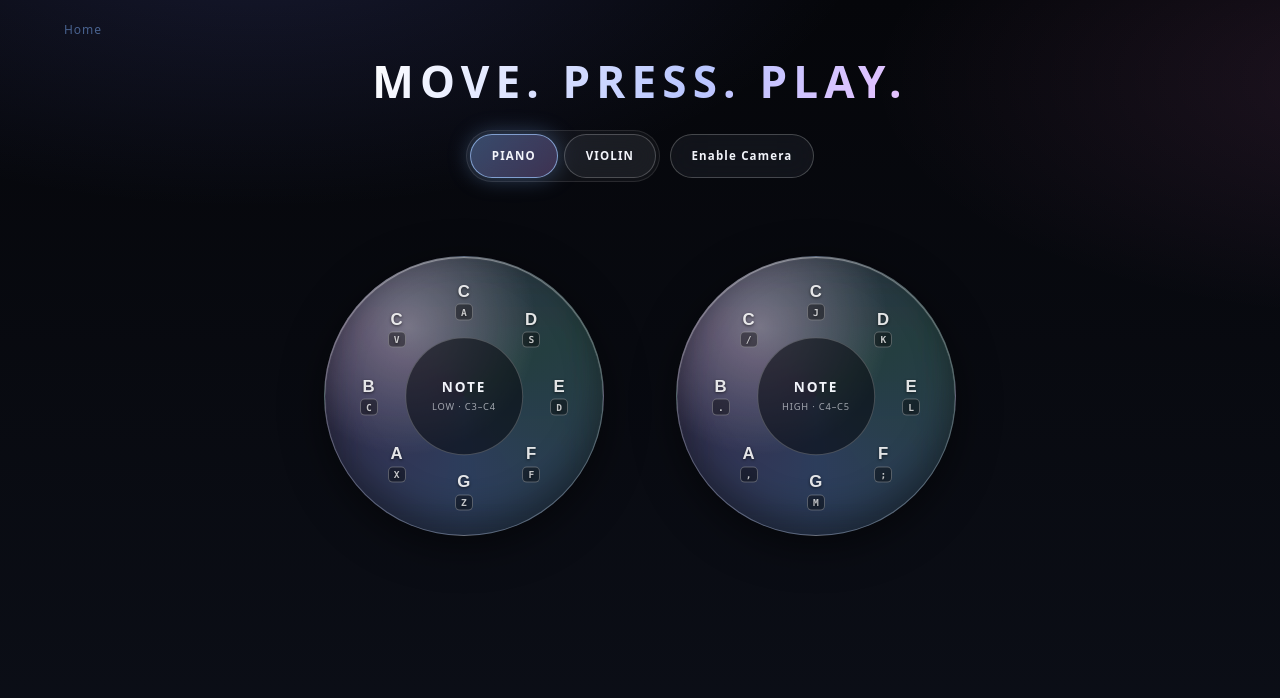
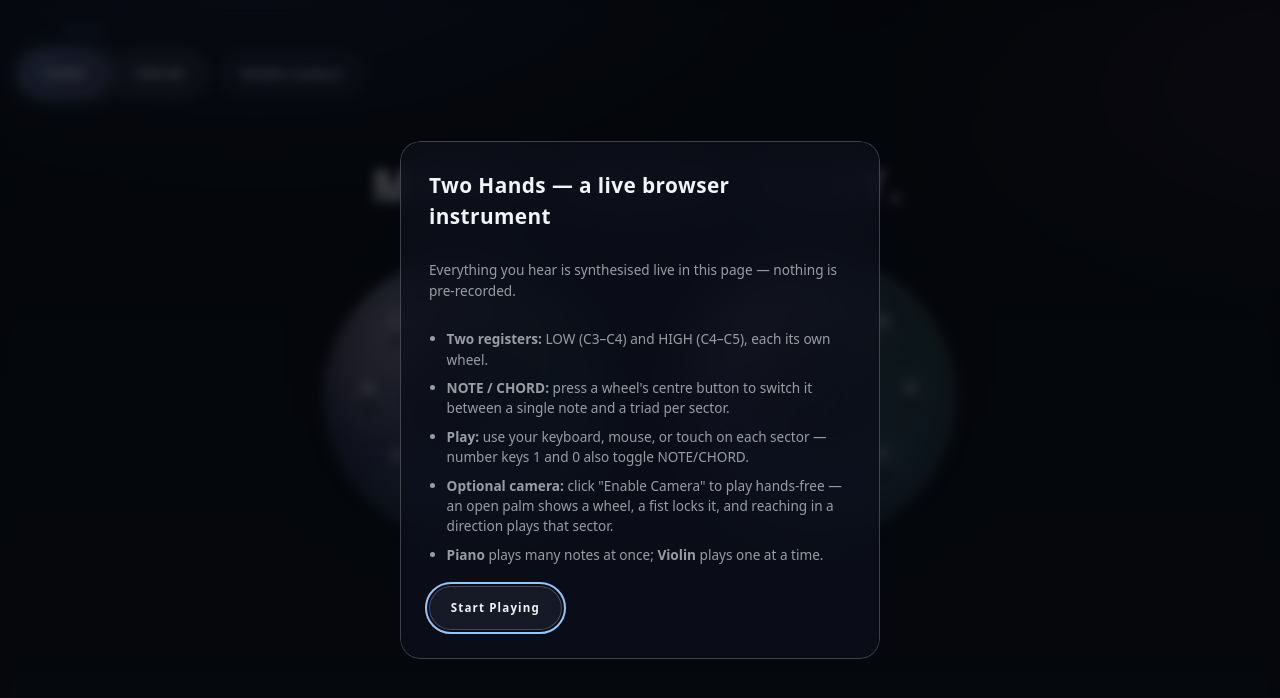
Before and after one commit to comp4020-agentic-coding-studio/comp4020-crit4-zdy-forever, a website built with Vite: page index.html in a window 1280 px wide. Built offline with nearby package versions, Linux system fonts and the light colour scheme.

Commit message:
feat: fullscreen camera, top-left HUD toolbar, and an English intro modal
The camera feed now fills the viewport instead of the constrained stage
box, the instrument/camera pill toolbar floats as a fixed top-left HUD
(keeping its existing glass styling), and a dialog explaining how to
play appears on every visit, doubling as the first user gesture that
unlocks audio.

```diff
--- a/index.html
+++ b/index.html
@@ -13,8 +13,7 @@
       </nav>
     </header>
     <main>
-      <h1 class="invitation">MOVE. PRESS. PLAY.</h1>
-
+      <div class="hud">
         <div class="toolbar">
           <div class="instrument-select" role="group" aria-label="Instrument">
             <button type="button" class="pill" data-instrument="piano" aria-pressed="true">
@@ -30,12 +29,40 @@
         </div>
 
         <p class="camera-status" id="camera-status" role="status" aria-live="polite"></p>
+      </div>
+
+      <h1 class="invitation">MOVE. PRESS. PLAY.</h1>
 
       <div class="stage" id="stage">
         <div class="camera-layer" id="camera-layer" aria-hidden="true"></div>
         <div class="wheels" id="wheels"></div>
       </div>
     </main>
+
+    <dialog id="intro-modal" class="intro-modal">
+      <form method="dialog" class="intro-modal-card">
+        <h2>Two Hands — a live browser instrument</h2>
+        <p>Everything you hear is synthesised live in this page — nothing is pre-recorded.</p>
+        <ul>
+          <li><strong>Two registers:</strong> LOW (C3–C4) and HIGH (C4–C5), each its own wheel.</li>
+          <li>
+            <strong>NOTE / CHORD:</strong> press a wheel's centre button to switch it between a
+            single note and a triad per sector.
+          </li>
+          <li>
+            <strong>Play:</strong> use your keyboard, mouse, or touch on each sector — number keys
+            1 and 0 also toggle NOTE/CHORD.
+          </li>
+          <li>
+            <strong>Optional camera:</strong> click "Enable Camera" to play hands-free — an open
+            palm shows a wheel, a fist locks it, and reaching in a direction plays that sector.
+          </li>
+          <li><strong>Piano</strong> plays many notes at once; <strong>Violin</strong> plays one at a time.</li>
+        </ul>
+        <button type="submit" class="pill intro-modal-close" autofocus>Start Playing</button>
+      </form>
+    </dialog>
+
     <script type="module" src="./main.ts"></script>
   </body>
 </html>
--- a/src/ui/app.ts
+++ b/src/ui/app.ts
@@ -70,6 +70,17 @@ export function startApp(): void {
   window.addEventListener("keydown", onGesture, { once: true });
 
   setUpCamera(engine, onGesture);
+  setUpIntroModal(onGesture);
+}
+
+/** Shown on every visit (not just the first) so a player never has to go
+ * hunting for how the wheels work; dismissing it doubles as the very first
+ * user gesture, so it also unlocks audio. */
+function setUpIntroModal(onGesture: () => void): void {
+  const modal = document.querySelector<HTMLDialogElement>("#intro-modal");
+  if (!modal) return;
+  modal.addEventListener("close", onGesture, { once: true });
+  modal.showModal();
 }
 
 /**
--- a/styles.css
+++ b/styles.css
@@ -71,6 +71,7 @@ main {
   align-items: center;
   gap: 1rem;
   flex: 1;
+  padding-top: 6.5rem;
 }
 
 .invitation {
@@ -86,11 +87,23 @@ main {
 
 /* --- toolbar --------------------------------------------------------- */
 
+.hud {
+  position: fixed;
+  top: calc(3rem + var(--safe-top));
+  left: calc(1rem + env(safe-area-inset-left, 0px));
+  z-index: 20;
+  display: flex;
+  flex-direction: column;
+  align-items: flex-start;
+  gap: 0.4rem;
+  max-width: min(90vw, 26rem);
+}
+
 .toolbar {
   display: flex;
   flex-wrap: wrap;
   gap: 0.6rem;
-  justify-content: center;
+  justify-content: flex-start;
   align-items: center;
 }
 
@@ -157,7 +170,7 @@ main {
   font-size: 0.72rem;
   letter-spacing: 0.04em;
   color: var(--ink-dim);
-  text-align: center;
+  text-align: left;
 }
 
 /* --- stage & wheels ---------------------------------------------------- */
@@ -171,7 +184,7 @@ main {
 }
 
 .camera-layer {
-  position: absolute;
+  position: fixed;
   inset: 0;
   opacity: 0;
   pointer-events: none;
@@ -184,12 +197,11 @@ main {
 }
 
 .camera-feed {
-  position: absolute;
+  position: fixed;
   inset: 0;
   width: 100%;
   height: 100%;
   object-fit: cover;
-  border-radius: 1.5rem;
   background: #000;
   transform: scaleX(-1); /* mirror the selfie camera */
   opacity: 0.5;
@@ -409,6 +421,62 @@ button.wheel-center:disabled {
   opacity: 0.55;
 }
 
+/* --- intro modal --------------------------------------------------------- */
+
+.intro-modal {
+  border: none;
+  border-radius: 1.25rem;
+  padding: 0;
+  max-width: min(92vw, 30rem);
+  max-height: 85dvh;
+  background: transparent;
+  color: var(--ink);
+}
+
+.intro-modal::backdrop {
+  background: rgb(4 6 10 / 70%);
+  backdrop-filter: blur(6px);
+}
+
+.intro-modal-card {
+  margin: 0;
+  padding: 1.75rem;
+  border-radius: 1.25rem;
+  background: rgb(14 16 26 / 78%);
+  border: 1px solid var(--glass-border);
+  backdrop-filter: blur(24px) saturate(180%);
+  box-shadow: 0 20px 60px rgb(0 0 0 / 55%);
+  display: flex;
+  flex-direction: column;
+  gap: 0.9rem;
+}
+
+.intro-modal-card h2 {
+  margin: 0;
+  font-size: 1.3rem;
+  letter-spacing: 0.02em;
+}
+
+.intro-modal-card p,
+.intro-modal-card li {
+  font-size: 0.85rem;
+  color: var(--ink-dim);
+  line-height: 1.5;
+}
+
+.intro-modal-card ul {
+  margin: 0;
+  padding-left: 1.1rem;
+  display: flex;
+  flex-direction: column;
+  gap: 0.5rem;
+}
+
+.intro-modal-close {
+  align-self: flex-start;
+  margin-top: 0.4rem;
+}
+
 /* --- responsiveness ----------------------------------------------------- */
 
 @media (width <= 640px) {
@@ -418,6 +486,14 @@ button.wheel-center:disabled {
 
   .wheel {
     width: min(72vw, 320px);
+  }
+
+  .hud {
+    max-width: min(94vw, 22rem);
+  }
+
+  .intro-modal-card {
+    padding: 1.25rem;
   }
 }
 
```
Lines whose indentation alone changed are shown as unchanged.
